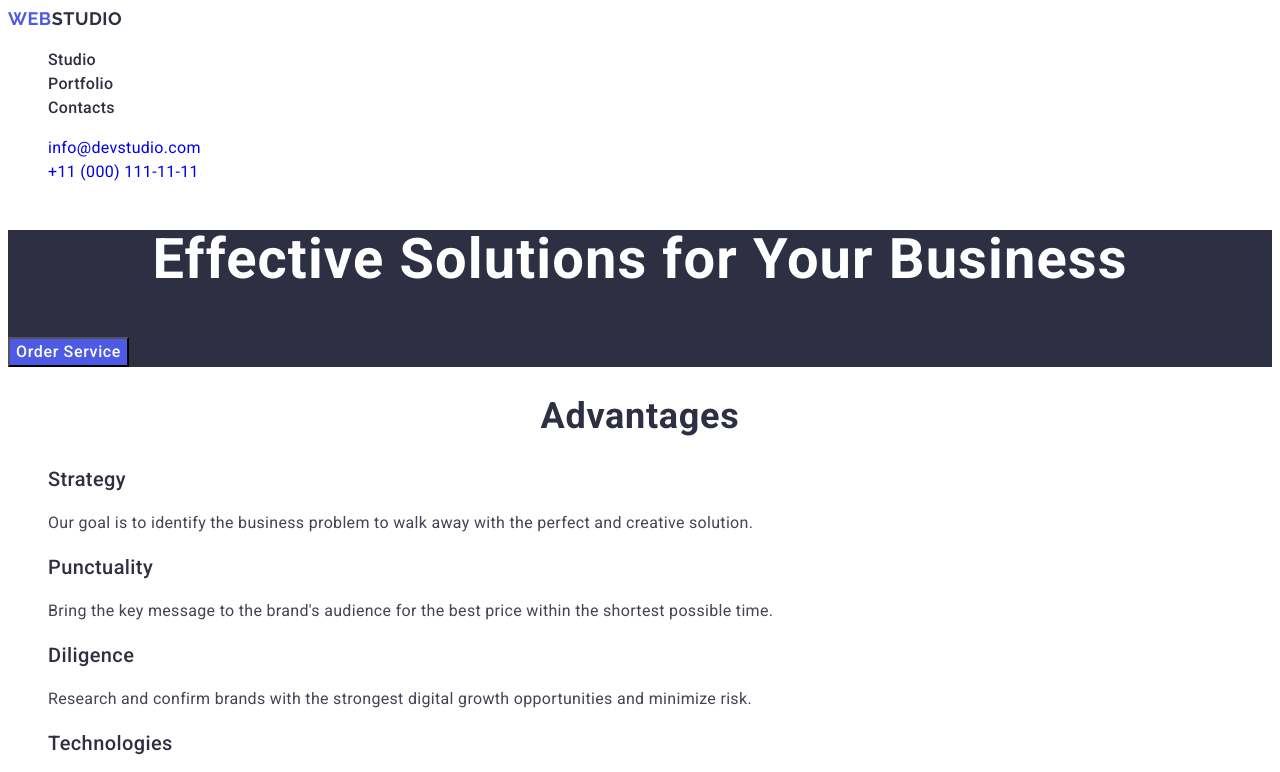
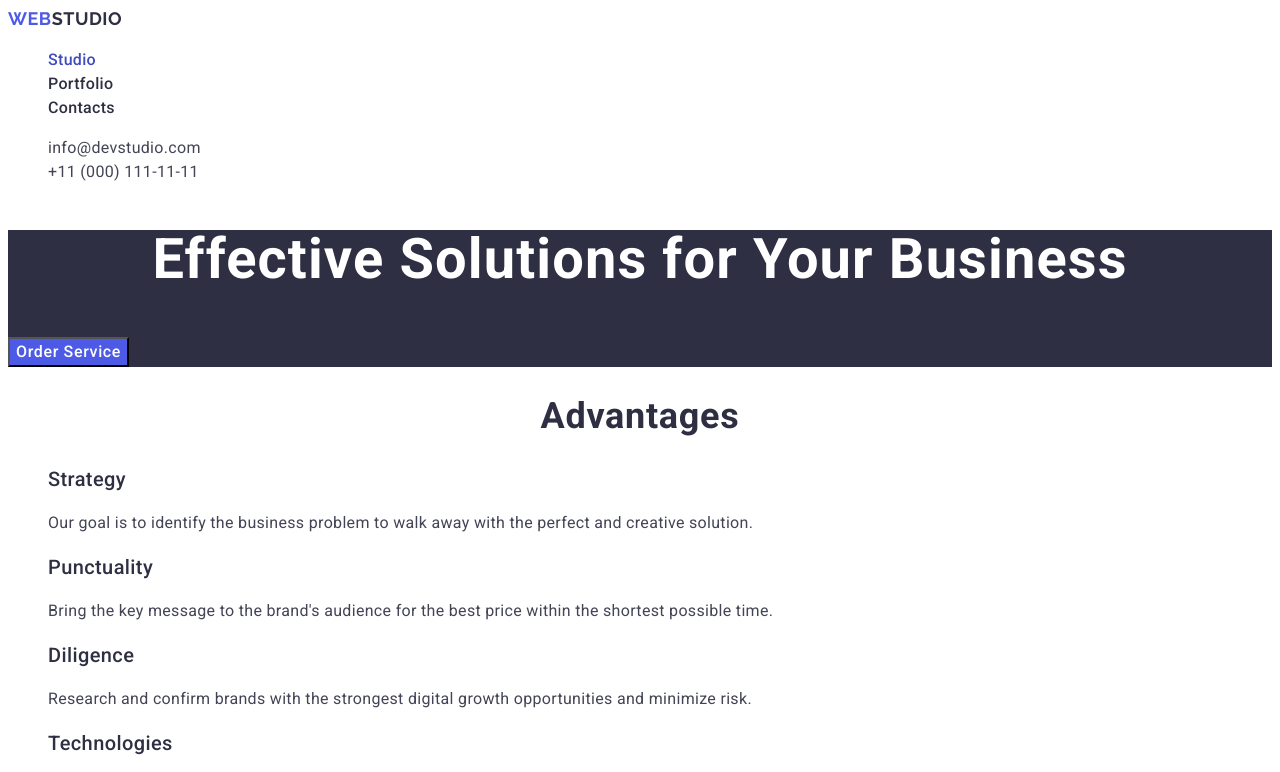
Before and after one commit to viktoria-ep/goit-markup-hw-02, a plain HTML site: page index.html in a window 1280 px wide. In both pictures the pointer is over the link "Studio". Shown: the top 772 px of the page. Drawn offline with Linux system fonts and the light colour scheme.

Commit message:
add styles1

```diff
--- a/css/styles.css
+++ b/css/styles.css
@@ -37,8 +37,8 @@ ul {
   color: #2e2f42;
 }
 
-.header-nav .link:hover,
-.link:focus {
+.header-nav:hover,
+.header-nav:focus {
   color: #404bbf;
 }
 
@@ -54,8 +54,8 @@ ul {
   color: #434455;
 }
 
-.address-item .link:hover,
-.link:focus {
+.address-item:hover,
+.address-item:focus {
   color: #404bbf;
 }
 
@@ -83,8 +83,8 @@ ul {
   cursor: pointer;
 }
 
-.hero-button .link:hover,
-.link:focus {
+.hero-button:hover,
+.hero-button:focus {
   background-color: #404bbf;
 }
 
--- a/index.html
+++ b/index.html
@@ -26,11 +26,15 @@
       </nav>
       <address class="address">
         <ul>
-          <li class="address-item">
-            <a href="mailto:info@devstudio.com">info@devstudio.com</a>
+          <li>
+            <a href="mailto:info@devstudio.com" class="address-item"
+              >info@devstudio.com
+            </a>
           </li>
-          <li class="address-item">
-            <a href="tel:+110001111111">+11 (000) 111-11-11</a>
+          <li>
+            <a href="tel:+110001111111" class="address-item"
+              >+11 (000) 111-11-11
+            </a>
           </li>
         </ul>
       </address>
```
